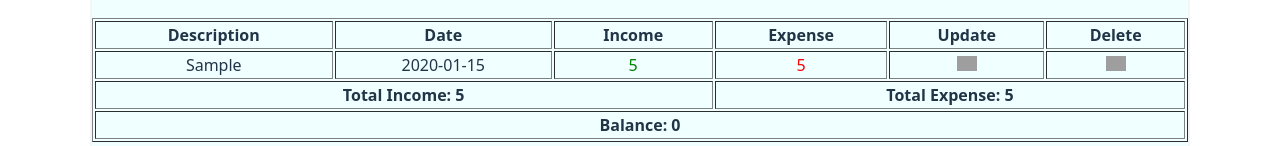
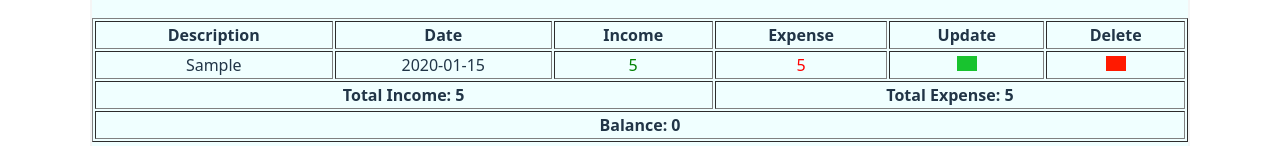
Before and after one commit to Ankush11verma/react-expense-tracker, a React (Vite) app: page / in a window 1280 px wide. Both pictures are taken after typing "Sample", "2020-01-15", "5", "5" into the empty fields and a click on the button "Add Transaction". Shown: the part 229-375 px from the top of the page. Built offline with nearby package versions, Linux system fonts and the light colour scheme; grey boxes are pictures that could not be loaded.

Commit message:
Added new feature: delete transaction

```diff
--- a/src/Table.jsx
+++ b/src/Table.jsx
@@ -24,20 +24,10 @@ function Table({ transactions, onUpdate, onDelete }) {
                         <td style={{color:"green"}}>{t.income}</td>
                         <td style={{color:"red"}}>{t.expense}</td>
                         <td>
-                            <img
-                                src="https://cdn-icons-png.flaticon.com/512/1828/1828911.png"
-                                alt="Update"
-                                style={{ width: "20px", cursor: "pointer" }}
-                                onClick={() => onUpdate(idx)}
-                            />
+                            <img src="https://cdn-icons-png.flaticon.com/512/1828/1828911.png" alt="Update" style={{ width: "20px", cursor: "pointer",filter: "invert(41%) sepia(98%) saturate(749%) hue-rotate(81deg) brightness(93%) contrast(92%)"}} onClick={() => onUpdate(idx)} />
                         </td>
                         <td>
-                            <img
-                                src="https://cdn-icons-png.flaticon.com/512/1214/1214428.png"
-                                alt="Delete"
-                                style={{ width: "20px", cursor: "pointer" }}
-                                onClick={() => onDelete(idx)}
-                            />
+                            <img src="https://cdn-icons-png.flaticon.com/512/1214/1214428.png" alt="Delete" style={{ width: "20px", cursor: "pointer", filter: "invert(18%) sepia(97%) saturate(7492%) hue-rotate(357deg) brightness(97%) contrast(119%)" }} onClick={() => onDelete(idx)} />
                         </td>
                     </tr>
                 ))}
```
